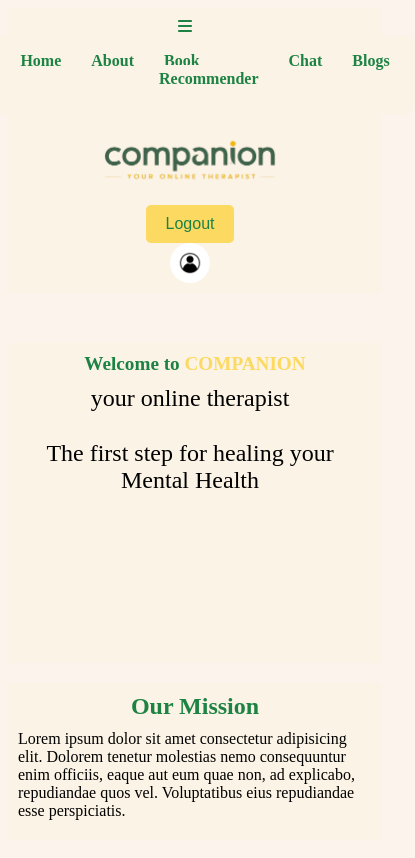
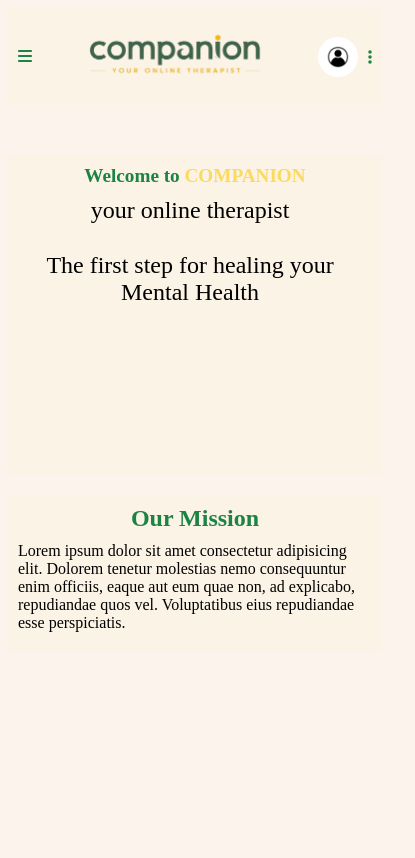
Before and after one commit to sahil-m04/Companion, a React (Vite) app in the folder frontend/: page / in a window 390 px wide. Shown: the whole page, 415 px wide, since content can reach past the window. Built offline with nearby package versions, Linux system fonts and the light colour scheme.

Commit message:
Changes in Header and Home Component

```diff
--- a/frontend/src/Header/Header.jsx
+++ b/frontend/src/Header/Header.jsx
@@ -1,25 +1,53 @@
-import React from 'react';
+import React, { useState } from 'react';
 import { FontAwesomeIcon } from '@fortawesome/react-fontawesome';
-import { faBars } from '@fortawesome/free-solid-svg-icons';
+import { faBars, faEllipsisV } from '@fortawesome/free-solid-svg-icons';
 import dp from '../assets/dp.jpg';
 import Logo from '../assets/Logo.png';
 import './Header.scss';
 import Menu from './Menu';
 
 function Header() {
+    const [isProfileDialogOpen, setProfileDialogOpen] = useState(false);
+    const [isHamburgerDialogOpen, setHamburgerDialogOpen] = useState(false);
+
+    const toggleProfileDialog = () => {
+        setProfileDialogOpen(!isProfileDialogOpen);
+    };
+
+    const toggleHamburgerDialog = () => {
+        setHamburgerDialogOpen(!isHamburgerDialogOpen);
+    };
+
     return (
         <section id="body">
             <header id="head">
-                <div id="hamburger">
+                <div id="hamburger" onClick={toggleHamburgerDialog}>
                     <FontAwesomeIcon icon={faBars} />
                 </div>
-                <Menu />
                 <div id="logo">
                     <img src={Logo} alt="companion logo" />
                 </div>
+                <div id="menu-wrapper">
+                    <Menu />
+                </div>
+                <div className="right-section">
+                    <button id="log-out">Logout</button>
+                    <img src={dp} alt="profile" />
+                    <FontAwesomeIcon id="ellipsis" icon={faEllipsisV} onClick={toggleProfileDialog} />
+                </div>
             </header>
-            <button id="log-out">Logout</button>
-            <img src={dp} alt="profile" />
+            {isProfileDialogOpen && (
+                <div className="dialog profile-dialog">
+                    <button onClick={toggleProfileDialog} id="dialog-close">X</button>
+                    <button id="log-out-dialog">Logout</button>
+                </div>
+            )}
+            {isHamburgerDialogOpen && (
+                <div className="dialog hamburger-dialog">
+                    <button onClick={toggleHamburgerDialog} id="dialog-close">X</button>
+                    <Menu />
+                </div>
+            )}
         </section>
     );
 }
--- a/frontend/src/Header/Header.scss
+++ b/frontend/src/Header/Header.scss
@@ -1,36 +1,49 @@
-:root{
-    --primary-color:#fcf3ec;
-    --yellow-color:#fcd961;
+:root {
+  --primary-color: #fcf3ec;
+  --yellow-color: #fcd961;
   --text-color-green: #1D8344;
   --background-color: #fbf3e5;
 }
+
 #body {
-    display: flex;
-    justify-content: space-between;
-    align-items: center;
-    padding: 10px;
   background-color: var(--background-color);
   margin-bottom: 50px;
 
-    #head {
+  header#head {
     display: flex;
+    align-items: center;
     justify-content: space-between;
-      align-items: center;
-      width: 100%;
+    padding: 10px;
 
     #hamburger {
-        margin-right: 20px;
+      display: none; /* Hide by default */
       cursor: pointer;
       color: var(--text-color-green);
     }
 
-      #logo img{
-        flex: 1;
-        margin-top:10px;
-        width:200px;
+    #logo {
+      display: flex;
+      justify-content: center;
+
+      img {
+        width: 200px;
         height: auto;
       }
     }
+
+    #menu-wrapper {
+      display: flex;
+      justify-content: center;
+
+      nav.navbar {
+        display: flex;
+      }
+    }
+
+    .right-section {
+      display: flex;
+      align-items: center;
+
       #log-out {
         background-color: var(--yellow-color);
         color: var(--text-color-green);
@@ -53,36 +66,152 @@
         height: 40px;
         margin-right: 10px;
 
-          &:hover{
+        &:hover {
           cursor: pointer;
         }
       }
 
+      #ellipsis {
+        display: none;
+        cursor: pointer;
+        color: var(--text-color-green);
+      }
+    }
   }
 
-
-  // Responsive styles
   @media (max-width: 768px) {
-    #body {
-      flex-direction: column;
-      align-items: center;
-
-      #head {
-        flex-direction: column;
-        align-items: center;
-
-        #title {
-          text-align: center;
-          margin: 10px 0;
+    header#head {
+      #hamburger {
+        display: block; /* Show hamburger menu */
       }
 
-        #log-out {
-          margin: 10px 0;
+      #menu-wrapper {
+        display: none; /* Hide the menu items */
       }
 
-        #profile {
-          margin: 10px 0;
+      #logo {
+        justify-content: center; /* Center the logo */
+      }
+
+      .right-section {
+        #log-out {
+          display: none; /* Hide logout button */
+        }
+
+        #ellipsis {
+          display: block; /* Show ellipsis */
         }
       }
     }
   }
+
+  @media (min-width: 769px) {
+    header#head {
+      #menu-wrapper {
+        display: flex; /* Show the menu items */
+      }
+
+      #hamburger {
+        display: none; /* Hide the hamburger menu */
+      }
+
+      #logo {
+        justify-content: flex-start; /* Align the logo to the left */
+      }
+
+      #menu-wrapper {
+        position: absolute;
+        left: 50%;
+        transform: translateX(-50%); /* Center the menu */
+      }
+
+      .right-section {
+        justify-content: flex-end;
+      }
+
+      #ellipsis {
+        display: none; /* Hide ellipsis on larger screens */
+      }
+    }
+  }
+}
+
+.dialog {
+  position: absolute;
+  top: 50px;
+  right: 10px;
+  background-color: var(--primary-color);
+  border: 1px solid var(--text-color-green);
+  border-radius: 5px;
+  padding: 10px;
+  box-shadow: 0 2px 10px rgba(0, 0, 0, 0.1);
+
+  #dialog-close {
+    background: none;
+    border: none;
+    font-size: 16px;
+    cursor: pointer;
+    color: var(--text-color-green);
+    float: right;
+  }
+
+  #log-out-dialog {
+    background-color: var(--yellow-color);
+    color: var(--text-color-green);
+    border: none;
+    padding: 10px 20px;
+    cursor: pointer;
+    border-radius: 5px;
+    font-size: 16px;
+    margin-top: 10px;
+    width: 100%;
+
+    &:hover {
+      background-color: var(--text-color-green);
+      color: var(--yellow-color);
+    }
+  }
+}
+
+.hamburger-dialog {
+  width: 250px; /* Width of the dialog box */
+  height: 100vh; /* Full viewport height */
+  position: fixed;
+  top: 0;
+  left: 0;
+  background-color: var(--primary-color);
+  border: 1px solid var(--text-color-green);
+  border-radius: 5px;
+  padding: 10px;
+  box-shadow: 0 2px 10px rgba(0, 0, 0, 0.1);
+  overflow-y: auto; /* Allow vertical scrolling if needed */
+
+  .navbar {
+    display: flex;
+    flex-direction: column; /* Stack links vertically */
+    list-style: none;
+    padding: 0;
+
+    .navbar-link {
+      margin-bottom: 10px; /* Space between links */
+      text-decoration: none;
+      font-weight: bold;
+      transition: color 0.3s ease;
+      background: var(--background-color);
+      color: var(--text-color-green);
+      padding: 10px;
+      border-radius: 2px;
+      display: block; /* Ensure links take full width */
+
+      &:hover {
+        color: var(--yellow-color);
+        padding: 10px;
+        border-radius: 2px;
+      }
+    }
+  }
+}
+
+.profile-dialog {
+  width: 100px;
+}
--- a/frontend/src/Header/Menu.scss
+++ b/frontend/src/Header/Menu.scss
@@ -16,6 +16,12 @@ $text-color-green: #1D8344;
   .navbar-links {
     list-style: none;
     display: flex;
+
+    // Ensure links are displayed vertically within the dialog
+    @media (max-width: 768px) {
+      display: block;
+      padding: 10px;
+    }
   }
 
   .navbar-link {
@@ -34,5 +40,30 @@ $text-color-green: #1D8344;
       padding: 5px;
       border-radius: 2px;
     }
+
+    // Ensure links are displayed vertically within the dialog
+    @media (max-width: 768px) {
+      display: block;
+      margin-right: 0;
+      margin-bottom: 10px;
+    }
   }
 }
+
+// Styling for the hamburger dialog
+.hamburger-dialog {
+  position: absolute;
+  top: 0;
+  left: 0;
+  background-color: $primary-color;
+  border: 1px solid $text-color-green;
+  border-radius: 5px;
+  padding: 10px;
+  box-shadow: 0 2px 10px rgba(0, 0, 0, 0.1);
+  width: 200px;
+
+  // Ensuring the dialog itself is vertical
+  .navbar-links {
+    display: block;
+  }
+}
--- a/frontend/src/Home/Home.jsx
+++ b/frontend/src/Home/Home.jsx
@@ -1,5 +1,4 @@
 import React from 'react';
-import Header from '../Header/Header';
 import './Home.scss';
 
 function Home() {
```
Also changed, not shown: frontend/src/Header/Menu.jsx (line endings or trailing spaces). Lines whose indentation alone changed are shown as unchanged.
